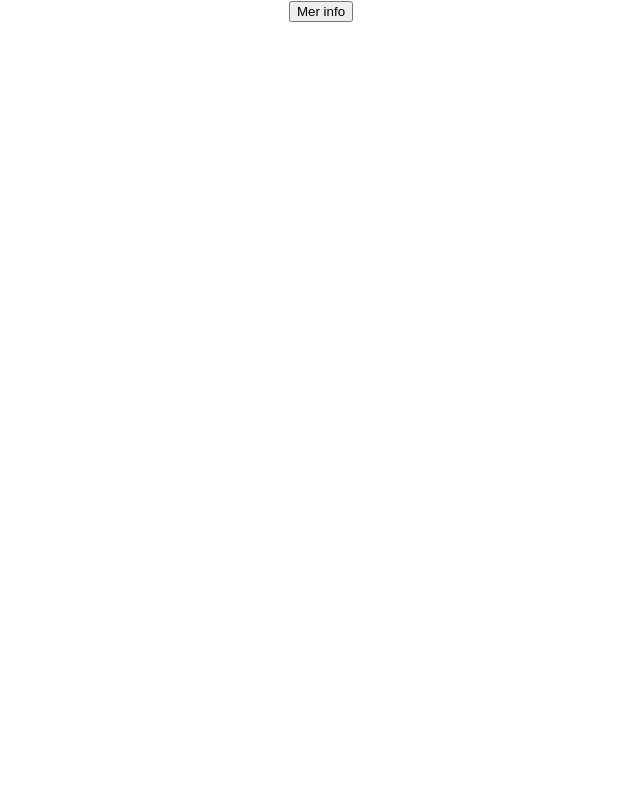
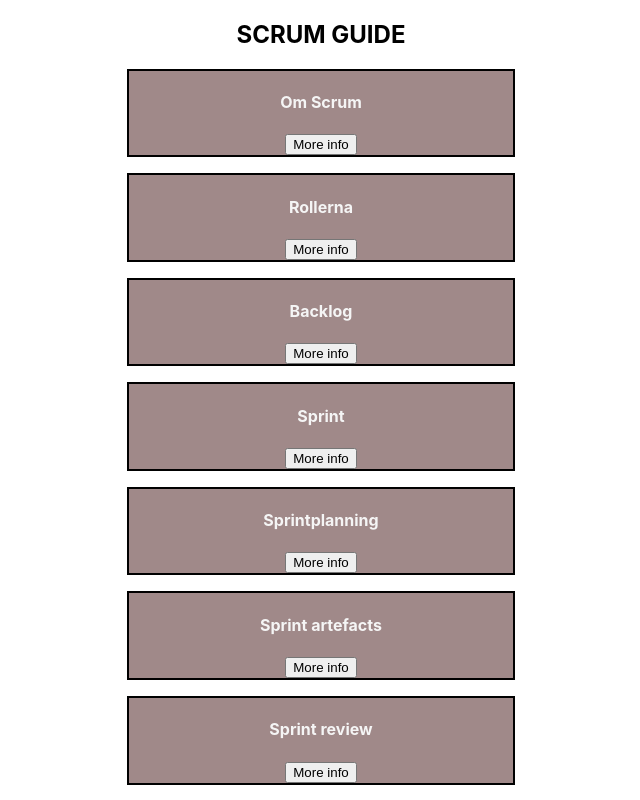
Before and after one commit to Meron92/Inlamning-uppgift-agila-metoder, a React (Create React App) app: page / in a window 1280 px wide. Before the commit this address had no page. Shown: the top 800 px of the page, without its empty margins (319-959 px from the left). Built offline with nearby package versions, Linux system fonts and the light colour scheme.

Commit message:
#10 uppdatera listan med objekt med bilder

```diff
--- a/src/App.css
+++ b/src/App.css
@@ -2,12 +2,38 @@
   text-align: center;
 }
 
-.wrapper {
+img {
+  width: 350px;
+  height: 250px;
+}
+
+.backBtn {
+  width: 30px;
+  height: 30px;
+  margin-left: 1rem;
+  margin-top: 1rem;
+
+}
+
+.borderInfo {
   border: 2px solid black;
   width: 30%;
   margin: 0 auto;
   margin-top: 1rem;
+  margin-bottom: 1rem;
+  background-color: rgb(160, 137, 137);
+  color: whitesmoke;
+}
 
+.headerChosenInfo{
+  background-color: black;
+  color: whitesmoke;
+}
+
+.chosenInfoBorder {
+  border: 2px solid black;
+  width: 30%;
+  margin: 0 auto;
 }
 
 .App-logo {
--- a/src/App.js
+++ b/src/App.js
@@ -14,10 +14,10 @@ function App() {
 
   <ContextProvider>
       <Routes>
-        <Route path="/ChosenInfo" element={<ChosenInfo/>}></Route>
+        <Route path="/" element={<ChosenInfo/>}></Route>
         <Route path='/ChosenInfoPage' element={<ChosenInfoPage />} />
       </Routes>
-      <Link to="/ChosenInfo"><button>Mer info</button></Link>
+
       </ContextProvider>
     </div>
     </Router>
--- a/src/Components/ChosenInfoPage.jsx
+++ b/src/Components/ChosenInfoPage.jsx
@@ -6,11 +6,14 @@ const { from } = location.state
 
     return (
         <section>
-            <header><h2>{from.titel}</h2></header>
-            <div>
+            <header className="headerChosenInfo"><h2>{from.titel}</h2></header>
+            <div className="chosenInfoBorder">
+          <img src={from.img} alt="" />
             <p>{from.desc}</p>
             </div>
-            <Link to="/ChosenInfo"><button>Tillbaka</button></Link>
+            <div>
+            </div>
+            <Link to="/"><img className="backBtn" src="https://cdn-icons-png.flaticon.com/512/709/709624.png" alt="" /></Link>
         </section>
      );
 }
--- a/src/Components/Context.jsx
+++ b/src/Components/Context.jsx
@@ -7,47 +7,56 @@ export const ContextProvider = props => {
         {
           id: 1,
           titel: "Om Scrum",
+          img: "https://image.shutterstock.com/image-vector/scrum-process-infographics-600w-690204889.jpg",
           desc: " Scrum är ett ramverk för att utveckla, tillhandahålla och underhålla komplexa produkter. fördelen med scrum är fokuseringen på affärsnytta och möjligheten att förändra projektet på ett strukturerat sätt."
         },
         {
           id: 2,
           titel: "Rollerna",
-          desc: "Project owner: En project owner representerar kund om inte det är en faktiskt kund.En project owner är  bla. ansvarig för att maximera värdet på produkten som kommer från Scrum-teamets arbete. Scrum master:Scrum Master är ansvarig för Scrum-teamets effektivitet. Scrum Mastern gör detta genom att göra det möjligt för Scrum-teamet att förbättra sina metoder, inom Scrum-ramverket. Team: Ett scrum-team är en grupp samarbetspartners, vanligtvis mellan 3 och 6 individer, som arbetar för att slutföra projekt och leverera produkter."
+          img: "https://projektledning.se/wp-content/uploads/2018/05/Roller-inom-Scrum-1.png",
+          desc: "Project owner: En project owner representerar kund om inte det är en faktiskt kund.En project owner är  bla. ansvarig för att maximera värdet på produkten som kommer från Scrum-teamets arbete. Scrum master: Scrum Master är ansvarig för Scrum-teamets effektivitet. Scrum Mastern gör detta genom att göra det möjligt för Scrum-teamet att förbättra sina metoder, inom Scrum-ramverket. Team: Ett scrum-team är en grupp samarbetspartners, vanligtvis mellan 3 och 6 individer, som arbetar för att slutföra projekt och leverera produkter."
         },
 
         {
           id:3,
           titel: "Backlog",
+          img: "https://projektledning.se/wp-content/uploads/2018/05/Product-Backlog.png",
           desc: "En Scrum Product Backlog helt enkelt en lista över alla saker som behöver göras inom projektet. Där alla tickets och userstorys är samlade som man sedan tar från till sin sprint. "
         },
         {
           id: 4,
           titel: "Sprint",
+          img: "https://projektledning.se/wp-content/uploads/2018/05/SPRINT.png",
           desc: "En sprint där du samlar saker du ska göra för dagen eller kanske veckan som du tagit från din produkt backlog. När man sedan är klar med en sprint kan man påbörja nästa sprint."
         },
         {
           id: 5,
           titel: "Sprintplanning",
+          img:"https://projektledning.se/wp-content/uploads/2018/05/BACKLOG.png",
           desc: "Sprintplanning är när du väljer ut och planerar dina tickets som man tagit ut från sin backlog. "
         },
         {
           id:6,
           titel: "Sprint artefacts",
+          img: "https://www.ntaskmanager.com/wp-content/uploads/2020/07/Scrum-Artifacts.png",
           desc: "Sprint Artifacts tillhandahåller nyckelinformation som Scrum-teamet och intressenterna behöver vara medvetna om för att förstå produkten under utveckling."
         },
         {
           id: 7,
           titel: "Sprint review",
+          img: "https://projektledning.se/wp-content/uploads/2018/05/REVIEW.png",
           desc: "Syftet med Sprint Review är att inspektera resultatet av Sprinten och fastställa framtida anpassningar. Scrum-teamet presenterar resultatet av sitt arbete för nyckelintressenter och framsteg mot produktmålet diskuteras."
         },
         {
           id: 8,
           titel: "Sprint retrospective",
+          img: "https://projektledning.se/wp-content/uploads/2018/05/RETROSPECTIVE.png",
           desc: "Sprint retrospective är ett kort möte som hålls efter Sprint review i slutet av varje sprint. Under Sprint retrospective identifierar teamet själv delar av processen som fungerade eller inte fungerade under sprinten, tillsammans med potentiella lösningar. Det syftar till att ständigt förbättra processerna."
         },
         {
           id:9,
           titel: "Agil estimering",
+          img: "https://agilakuten.se/wp-content/uploads/2019/05/estimatation-distributed.png",
           desc: "Agil estimering är en process som hjälper till med att förutspå ett projekts kostnad,tidsåtgång eller storlek."
         }
       ])
--- /dev/null
+++ b/src/Components/Info.jsx
@@ -0,0 +1,16 @@
+
+import {Link} from 'react-router-dom'
+
+function Info({titel,desc,img}) {
+
+    return (
+        <div>
+
+     <h1>{titel}</h1>
+    <Link to="/ChosenInfoPage" state={{from:{titel,desc,img}}}><button>More info</button></Link>
+
+        </div>
+      )
+}
+
+export default Info
--- a/src/Components/Roller.jsx
+++ /dev/null
@@ -1,16 +0,0 @@
-
-import {Link} from 'react-router-dom'
-
-function Roller({titel,desc}) {
-
-    return (
-        <div>
-
-     <h1>{titel}</h1>
-    <Link to="/ChosenInfoPage" state={{from:{titel,desc}}}><button>More info</button></Link>
-
-        </div>
-      )
-}
-
-export default Roller
--- a/src/Pages/ChosenInfo.jsx
+++ b/src/Pages/ChosenInfo.jsx
@@ -1,19 +1,20 @@
 import { useContext } from "react";
-import Roller from "../Components/Roller";
+import Info from "../Components/Info";
 import { userContext } from "../Components/Context";
-import {Link} from "react-router-dom"
+
 
 
 const ChosenInfo = () => {
     const { infos } = useContext(userContext)
 
     return (
-        <section>
-            <Link to="/"><button>Tillbaka</button></Link>
+        <section className="wrapperInfo">
+            <h2>SCRUM GUIDE</h2>
+
            { infos.map((info, i) => (
-
-                <Roller infos={info}  titel={info.titel} desc={info.desc} key={i}/>
-
+    <section className="borderInfo">
+                <Info infos={info} img={info.img} titel={info.titel} desc={info.desc} key={i}/>
+                </section>
 
             ))}
         </section>
```
